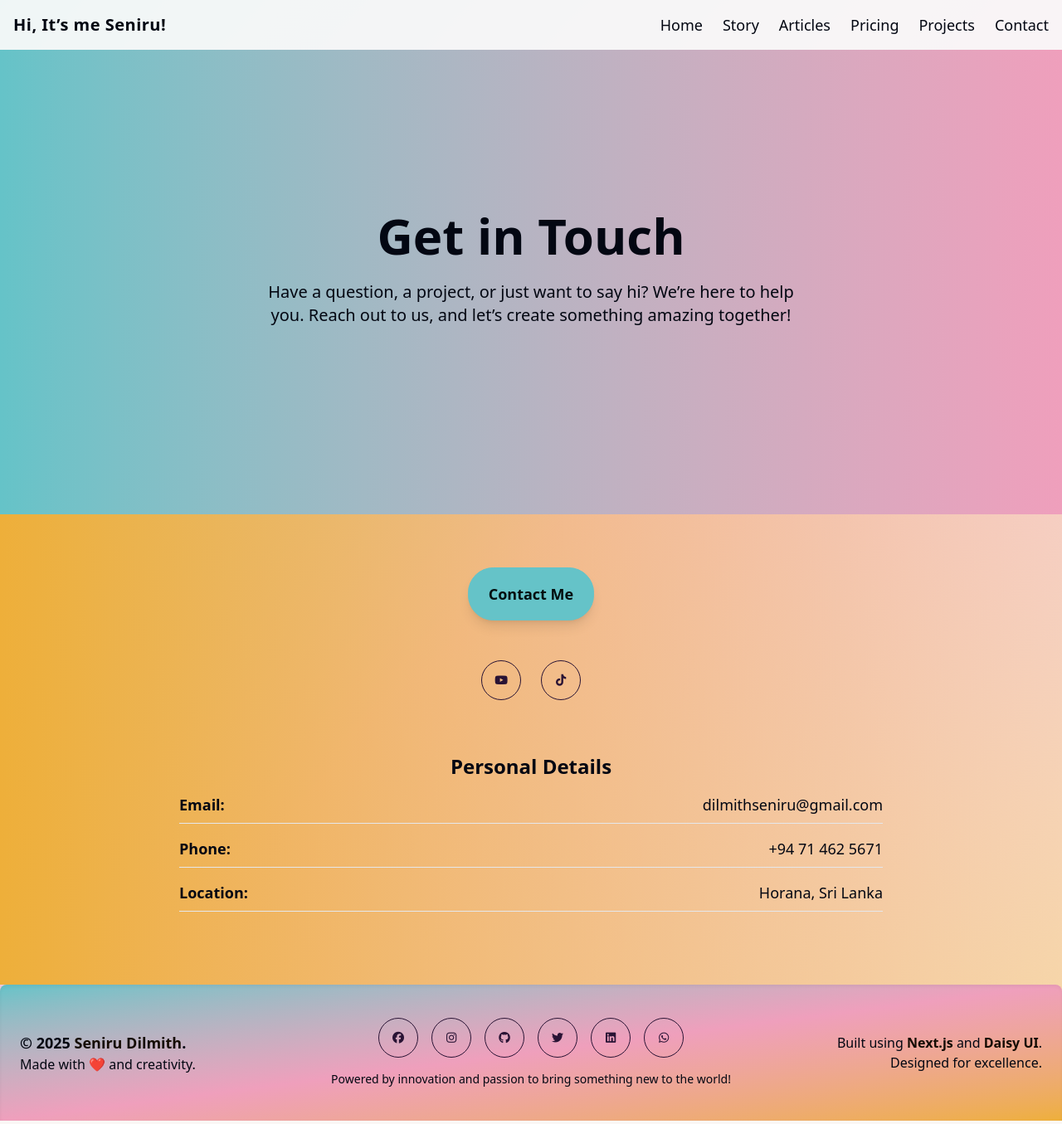
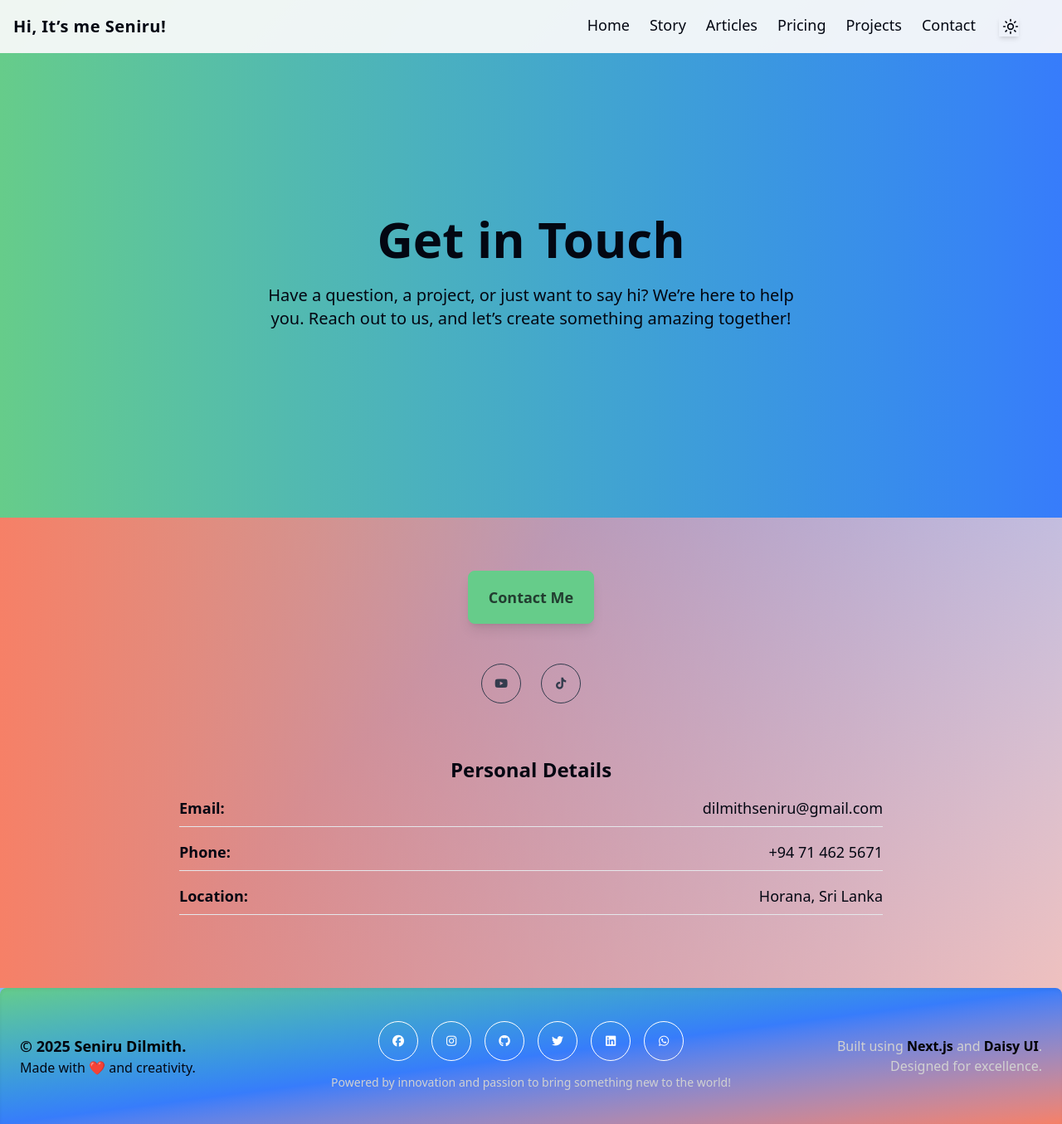
Before and after one commit to seniru-dilmith/Portfolio-Website, a Next.js app: page /contact in a window 1280 px wide. Shown: the whole page at 83% size. Built offline with nearby package versions, Linux system fonts and the light colour scheme.

Commit message:
theme toggle added

```diff
--- a/src/components/Footer.tsx
+++ b/src/components/Footer.tsx
@@ -4,7 +4,7 @@ import links from '@/components/footer/links';
 
 const Footer: React.FC = () => {
   return (
-    <footer className="z-9999 overflow-hidden bg-gradient-to-br from-primary via-secondary to-accent text-white py-10 rounded-t-lg shadow-inner">
+    <footer className={`z-9999 overflow-hidden bg-gradient-to-br from-primary via-secondary to-accent text-white py-10 rounded-t-lg shadow-inner`}>
       <div className="container mx-auto flex flex-col md:flex-row items-center justify-between px-6 space-y-8 md:space-y-0">
         {/* Left Section */}
         <motion.div
@@ -34,7 +34,7 @@ const Footer: React.FC = () => {
                 href={link.href}
                 target="_blank"
                 rel="noopener noreferrer"
-                className="btn btn-circle btn-outline text-white hover:text-black hover:bg-white hover:shadow-lg"
+                className="btn btn-circle btn-outline text-secondary-content hover:text-black hover:bg-white hover:shadow-lg"
                 aria-label={link.label}
               >
                 <i className={link.iconClass}></i>
@@ -43,7 +43,7 @@ const Footer: React.FC = () => {
           </div>
 
           {/* Bottom Section */}
-          <div className="text-sm text-gray-300">
+          <div className="text-sm text-base-300">
             Powered by innovation and passion to bring something new to the world!
           </div>
         </motion.div>
@@ -55,11 +55,11 @@ const Footer: React.FC = () => {
           animate={{ x: 0 }}
           transition={{ duration: 1, ease: 'easeOut', delay: 0.4 }}
         >
-          <p className="text-white">
+          <p className="text-base-300">
             Built using <span className="text-accent-content font-semibold">Next.js</span> and{' '}
             <span className="text-accent-content font-semibold">Daisy UI</span>.
           </p>
-          <p className="text-gray-200">Designed for excellence.</p>
+          <p className="text-base-300">Designed for excellence.</p>
         </motion.div>
       </div>
     </footer>
--- a/src/components/Navbar.tsx
+++ b/src/components/Navbar.tsx
@@ -1,8 +1,10 @@
-import { useState, useEffect } from 'react';
+import { useState, useEffect, useContext } from 'react';
 import Link from 'next/link';
+import { Sun, Moon } from "lucide-react";
 import { motion } from 'framer-motion';
 import { useAuth } from '@/components/context/AuthContext';
 import { titleNames } from './navbar/titles';
+import { ThemeContext } from './context/ThemeContext';
 
 interface NavbarProps {
   pushContentDown?: boolean;
@@ -13,6 +15,14 @@ const Navbar: React.FC<NavbarProps> = ({pushContentDown = true}) => {
   const [isMenuOpen, setIsMenuOpen] = useState(false);
   const [isVisible, setIsVisible] = useState(true);
   const [lastScrollY, setLastScrollY] = useState(0);
+
+  const themeContext = useContext(ThemeContext);
+
+  if (!themeContext) {
+    return null;
+  }
+
+  const { theme, toggleTheme } = themeContext;
 
   // Toggle visibility of navbar on scroll
   useEffect(() => {
@@ -105,6 +115,37 @@ const Navbar: React.FC<NavbarProps> = ({pushContentDown = true}) => {
                 </Link>
               </motion.div>
             )}
+            {/* Toggle Button */}
+      <motion.button
+        onClick={toggleTheme}
+        className="relative w-16 h-8 flex items-center bg-gray-300 dark:bg-gray-700 rounded-full p-1 transition-all"
+        whileTap={{ scale: 0.9 }}
+      >
+        {/* Moving Circle */}
+        <motion.div
+          className="absolute top-1 left-1 w-6 h-6 rounded-full bg-white dark:bg-black shadow-md"
+          animate={{ x: theme === "dark" ? 32 : 0 }}
+          transition={{ type: "spring", stiffness: 200, damping: 15 }}
+        />
+
+        {/* Sun Icon - Light Mode */}
+        <motion.div
+          className={`absolute left-2 w-5 h-5 text-yellow-400 ${
+            theme === "dark" ? "opacity-0" : "opacity-100"
+          } transition-opacity`}
+        >
+          <Sun className="w-full h-full" />
+        </motion.div>
+
+        {/* Moon Icon - Dark Mode */}
+        <motion.div
+          className={`absolute right-2 w-5 h-5 text-blue-400 ${
+            theme === "dark" ? "opacity-100" : "opacity-0"
+          } transition-opacity`}
+        >
+          <Moon className="w-full h-full" />
+        </motion.div>
+      </motion.button>
           </nav>
         </div>
 
@@ -142,6 +183,37 @@ const Navbar: React.FC<NavbarProps> = ({pushContentDown = true}) => {
                 Logout
               </motion.div>
             )}
+            {/* Toggle Button */}
+      <motion.button
+        onClick={toggleTheme}
+        className="relative w-16 h-8 flex items-center bg-gray-300 dark:bg-gray-700 rounded-full p-1 transition-all"
+        whileTap={{ scale: 0.9 }}
+      >
+        {/* Moving Circle */}
+        <motion.div
+          className="absolute top-1 left-1 w-6 h-6 rounded-full bg-white dark:bg-black shadow-md"
+          animate={{ x: theme === "dark" ? 32 : 0 }}
+          transition={{ type: "spring", stiffness: 200, damping: 15 }}
+        />
+
+        {/* Sun Icon - Light Mode */}
+        <motion.div
+          className={`absolute left-2 w-5 h-5 text-yellow-400 ${
+            theme === "dark" ? "opacity-0" : "opacity-100"
+          } transition-opacity`}
+        >
+          <Sun className="w-full h-full" />
+        </motion.div>
+
+        {/* Moon Icon - Dark Mode */}
+        <motion.div
+          className={`absolute right-2 w-5 h-5 text-blue-400 ${
+            theme === "dark" ? "opacity-100" : "opacity-0"
+          } transition-opacity`}
+        >
+          <Moon className="w-full h-full" />
+        </motion.div>
+      </motion.button>
           </nav>
         </motion.div>
       </motion.div>
--- /dev/null
+++ b/src/components/context/ThemeContext.tsx
@@ -0,0 +1,35 @@
+import { createContext, useEffect, useState, ReactNode } from "react";
+
+interface ThemeContextType {
+    theme: string;
+    toggleTheme: () => void;
+}
+
+export const ThemeContext = createContext<ThemeContextType | undefined>(
+    undefined
+);
+
+export const ThemeProvider = ({ children }: { children: ReactNode }) => {
+    const [theme, setTheme] = useState("emerald");
+
+    // Load theme from localStorage
+    useEffect(() => {
+        const storedTheme = localStorage.getItem("theme") || "emerald";
+        setTheme(storedTheme);
+        document.documentElement.setAttribute("data-theme", storedTheme);
+    }, []);
+
+    // Toggle theme function
+    const toggleTheme = () => {
+        const newTheme = theme === "emerald" ? "dark" : "emerald";
+        setTheme(newTheme);
+        localStorage.setItem("theme", newTheme);
+        document.documentElement.setAttribute("data-theme", newTheme);
+    };
+
+    return (
+        <ThemeContext.Provider value={{ theme, toggleTheme }}>
+            {children}
+        </ThemeContext.Provider>
+    );
+};
--- a/src/components/story/JorneyConinues.tsx
+++ b/src/components/story/JorneyConinues.tsx
@@ -35,7 +35,7 @@ const JourneyContinues = () => {
                     The Journey Continues
                 </motion.h2>
                 <motion.p
-                    className="text-sm md:text-base text-gray-600"
+                    className="text-sm md:text-base text-info"
                     variants={textVariants}
                 >
                     The story of growth, learning, and adventure is far from over. With every step forward, new opportunities await, and the journey continues toward an even brighter future.
@@ -46,7 +46,7 @@ const JourneyContinues = () => {
                     animate={{ opacity: 1, scale: 1 }}
                     transition={{ type: 'spring', stiffness: 100, damping: 15 }}
                 >
-                    <p className="text-white text-lg md:text-xl lg:text-2xl font-semibold">
+                    <p className="text-warning text-lg md:text-xl lg:text-2xl font-semibold">
                         “Keep moving forward; the best is yet to come.”
                     </p>
                 </motion.div>
--- a/src/components/story/UpperImageSection.tsx
+++ b/src/components/story/UpperImageSection.tsx
@@ -45,10 +45,10 @@ const UpperImageSection: React.FC = () => (
             animate={{ opacity: 1, y: 0 }}
             transition={{ delay: 0.8, duration: 0.6, ease: "easeOut" }}
         >
-            <h2 className="text-2xl md:text-3xl font-semibold text-base-300">
+            <h2 className="text-2xl md:text-3xl font-semibold text-primary-content">
             &rdquo;Your Decisions make what you are&rdquo;
             </h2>
-            <p className="text-base italic md:text-lg text-white mt-2">
+            <p className="text-base italic md:text-lg text-secondary-content mt-2">
                 A journey of passion, perseverance, and purpose.
             </p>
         </motion.div>
--- a/src/pages/_app.tsx
+++ b/src/pages/_app.tsx
@@ -4,9 +4,11 @@ import '@fortawesome/fontawesome-free/css/all.min.css';
 
 import { AppProps } from 'next/app';
 import { AuthProvider } from '@/components/context/AuthContext';
+import { ThemeProvider } from '@/components/context/ThemeContext';
 
 function MyApp({ Component, pageProps }: AppProps) {
   return (
+    <ThemeProvider>
     <AuthProvider>
       <Head>
         <title>{process.env.NEXT_PUBLIC_SITE_NAME || 'My App'}</title>
@@ -20,6 +22,7 @@ function MyApp({ Component, pageProps }: AppProps) {
         {/* Footer */}
       </div>
     </AuthProvider>
+    </ThemeProvider>
   );
 }
 
--- a/src/pages/_document.tsx
+++ b/src/pages/_document.tsx
@@ -1,10 +1,20 @@
-import { Html, Head, Main, NextScript } from 'next/document';
+import { Html, Head, Main, NextScript } from "next/document";
 
 export default function Document() {
   return (
-    <Html lang="en" data-theme="cupcake">
+    <Html lang="en">
       <Head>
         <link rel="icon" href="/favicon.ico" />
+        <script
+          dangerouslySetInnerHTML={{
+            __html: `
+              (function() {
+                const theme = localStorage.getItem("theme") || "emerald";
+                document.documentElement.setAttribute("data-theme", theme);
+              })();
+            `,
+          }}
+        />
       </Head>
       <body>
         <Main />
--- a/tailwind.config.ts
+++ b/tailwind.config.ts
@@ -7,7 +7,40 @@ const config: Config =  {
     "./src/app/**/*.{js,ts,jsx,tsx,mdx}",
   ],
   daisyui: {
-    themes: ['light', 'dark', 'cupcake']
+    themes: [
+      "light",
+      "dark",
+      "cupcake",
+      "bumblebee",
+      "emerald",
+      "corporate",
+      "synthwave",
+      "retro",
+      "cyberpunk",
+      "valentine",
+      "halloween",
+      "garden",
+      "forest",
+      "aqua",
+      "lofi",
+      "pastel",
+      "fantasy",
+      "wireframe",
+      "black",
+      "luxury",
+      "dracula",
+      "cmyk",
+      "autumn",
+      "business",
+      "acid",
+      "lemonade",
+      "night",
+      "coffee",
+      "winter",
+      "dim",
+      "nord",
+      "sunset",
+    ],
   },
   plugins: [
     require('daisyui'),
```
Also changed, not shown: src/components/story/Milestone.tsx (+4 -4 lines), 2 other files (tests, documents, lock files or other folders).
